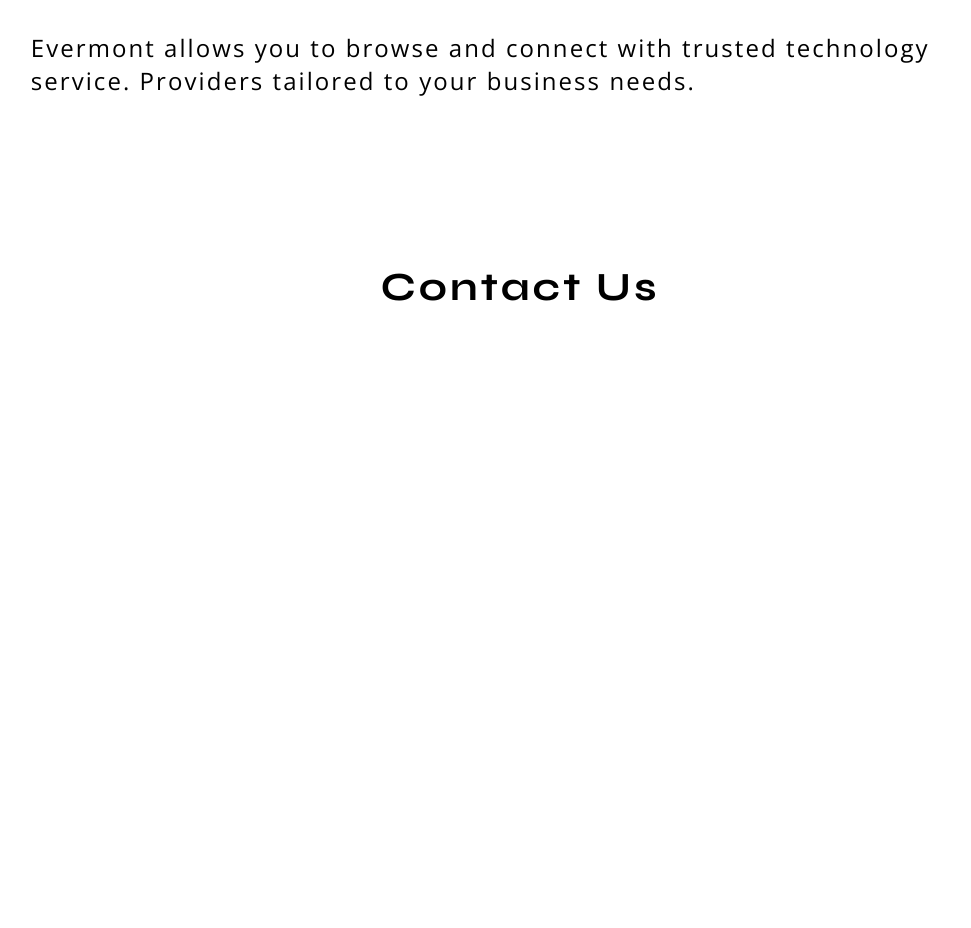
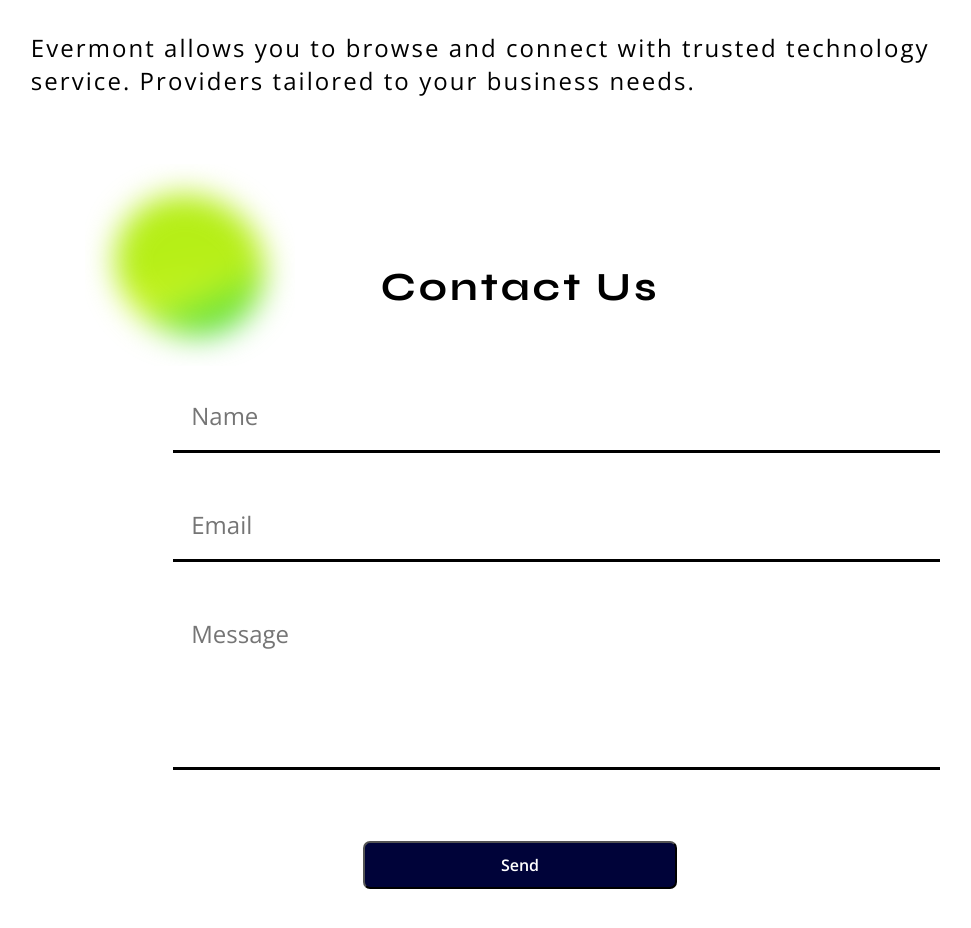
Before and after one commit to ashishfargade/Evermont, a plain HTML site: page index.html in a window 1280 px wide. Shown: the part 2387-3315 px from the top of the page, without its empty margins (120-1091 px from the left). Before the commit the page ends 2877 px from the top, so only its background shows below. Drawn offline with nearby package versions, Linux system fonts and the light colour scheme.

Commit message:
contact done

```diff
--- a/index.css
+++ b/index.css
@@ -397,6 +397,81 @@ main {
 }
 
 .contact-container {
-    padding: 10%;
+    padding: 10% 2%;
+    display: flex;
+    flex-direction: column;
+    align-items: center;
+    position: relative;
+}
+
+#contactForm {
+    padding-top: 5%;
+    width: 100%;
+    display: flex;
+    flex-direction: column;
+    align-items: center;
 
 }
+
+#contact-gradient {
+    position: absolute;
+    left: 10%;
+    top: 5%;
+}
+
+.form-group{
+    width: 70%;
+}
+
+label {
+    display: none;
+}
+
+input[type="text"],
+input[type="email"],
+textarea {
+    width: 100%;
+    margin: 2.5%;
+    padding: 2.5%;
+    border: none;
+    border-bottom: 3px solid black;
+    font-size: 16px;
+    outline: none;
+    resize: none;
+    font-family: 'Open Sans';
+    font-weight: 400;
+    font-size: 3ch;
+    display: flex;
+    align-items: end;
+    text-align: start;
+}
+
+
+.send-button {
+    background-color: rgba(0, 3, 57, 1);
+    color: white;
+    width: 30%;
+    height: 48px;
+    margin-top: 5%;
+    font-family: "Open Sans";
+    font-weight: 600;
+    font-size: 16px;
+    border-radius: 7px;
+}
+
+.send-button:hover {
+
+}
+
+@media (max-width: 768px){
+
+    textarea {
+        width: 100%;
+
+    }
+
+    #contact-gradient {
+        left: -60%;
+        top: -5%;
+    }
+}
--- a/index.html
+++ b/index.html
@@ -155,7 +155,28 @@
 
         <!-- Contact Us Section -->
         <div class="contact-container">
+            <img id="contact-gradient" src="assets\round-g-grad2.svg">
             <h2 id="explore-heading">Contact Us</h2>
+            <form id="contactForm">
+
+                <div class="form-group">
+                    <label for="name">Name</label>
+                    <input type="text" id="name" name="name" required placeholder="Name">
+                </div>
+
+                <div class="form-group">
+                    <label for="email">Email</label>
+                    <input type="email" id="email" name="email" required placeholder="Email">
+                </div>
+
+                <div class="form-group">
+                    <label for="message">Message</label>
+                    <textarea id="message" name="message" rows="4" required placeholder="Message"></textarea>
+                </div>
+
+                <button type="submit" class="send-button">Send</button>
+
+            </form>
         </div>
     </main>
 
--- a/index.js
+++ b/index.js
@@ -12,3 +12,8 @@ function toggleFeatures(id) {
         content.style.display = "none";
     }
 }
+
+document.getElementById('contactForm').addEventListener('submit', function(e) {
+    e.preventDefault();
+    alert('Form submitted!');
+});
```
